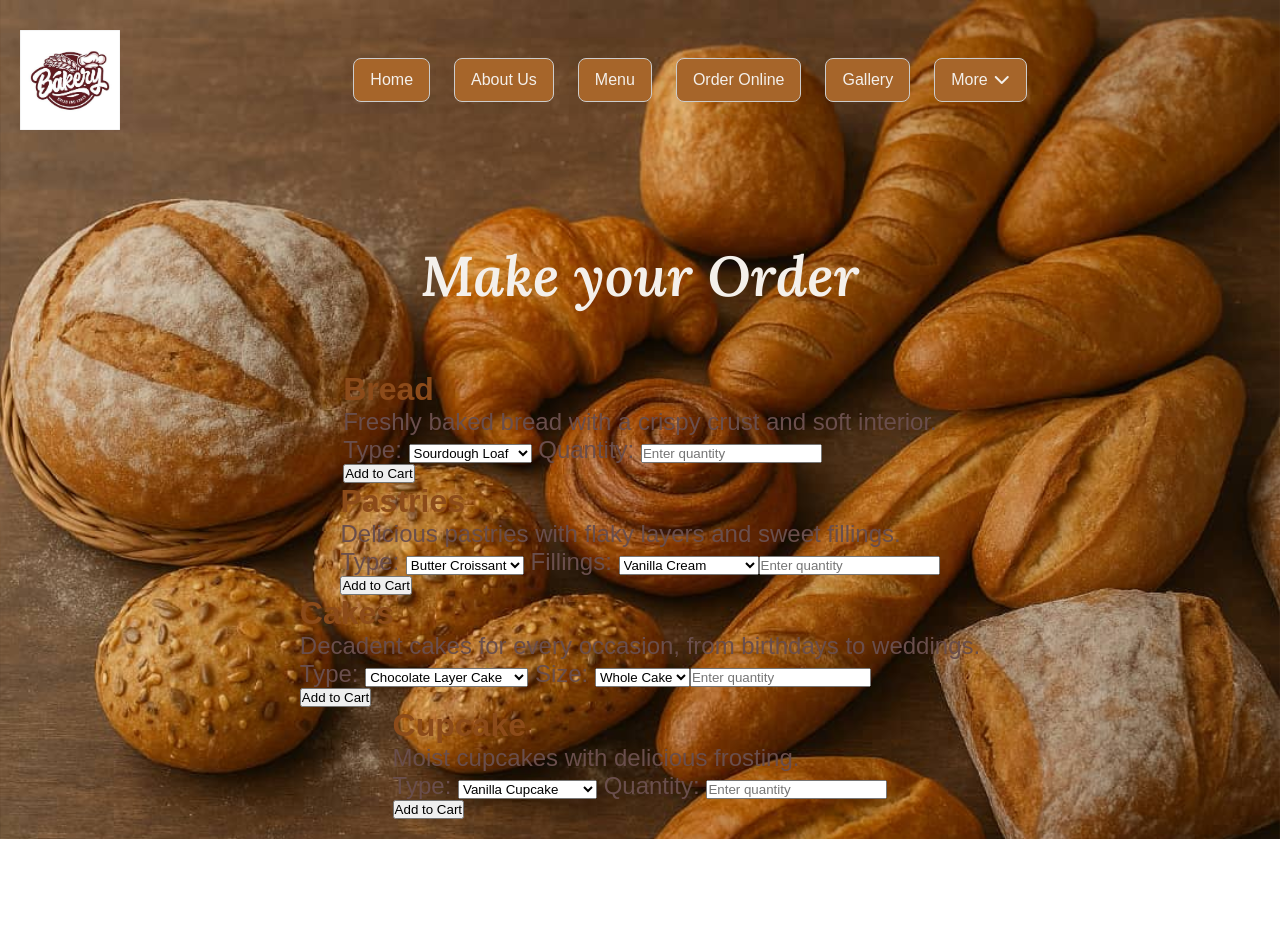
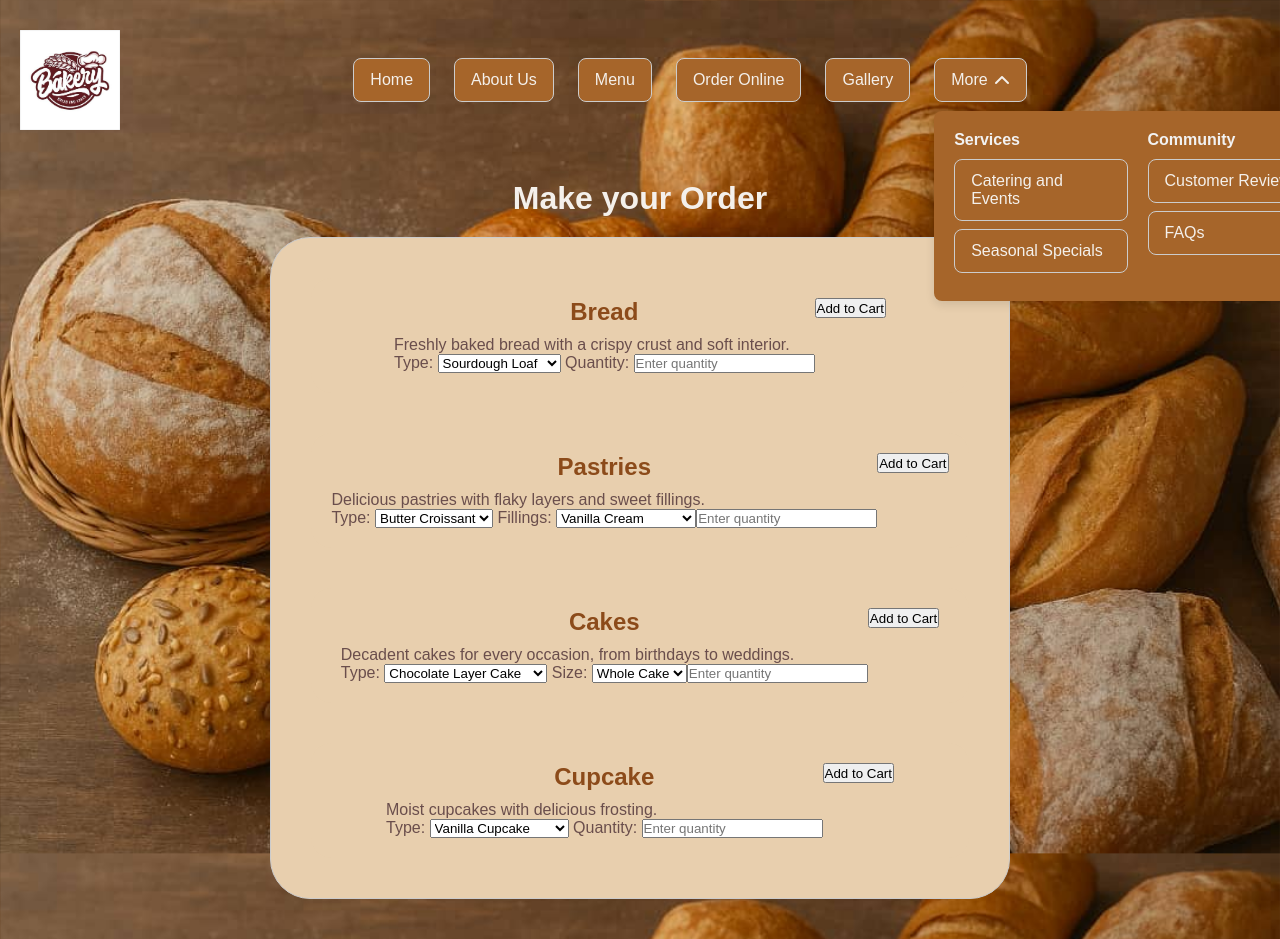
Before and after one commit to Oladdev/Sweet-Crumbs-Bakery, a plain HTML site: page orderpage.html in a window 1280 px wide. Both pictures are taken after a click on the link "More". Shown: the top 939 px of the page. Before the commit the page ends 839 px from the top, so only its background shows below. Drawn offline with Linux system fonts and the light colour scheme; a web font is replaced by a local one.

Commit message:
update order page

```diff
--- a/orderpage.html
+++ b/orderpage.html
@@ -50,8 +50,9 @@
       </div>
     </nav>
     <div class="product-section">
-      <header><h1>Make your Order</h1></header>
-    <div class="product">
+      <h1>Make your Order</h1>
+    <div class="product-container">
+      <div class="product">
         <div class="product-info">
             <h3>Bread</h3>
             <p>Freshly baked bread with a crispy crust and soft interior.</p>
@@ -126,5 +127,24 @@
         <button>Add to Cart</button>
     </div>
     </div>
+    </div>
 </body>
+
+
+  <script>
+    const menu = document.querySelector(".mega-menu");
+    const toggle = menu.querySelector("#mega-toggle");
+
+    toggle.addEventListener("click", (e) => {
+      e.preventDefault();
+      menu.classList.toggle("open");
+    });
+
+    // close when clicking outside
+    document.addEventListener("click", (e) => {
+      if (!menu.contains(e.target)) menu.classList.remove("open");
+    });
+  </script>
+
 </html>
+</html>
--- a/styles.css
+++ b/styles.css
@@ -247,9 +247,13 @@ header h1 {
   gap: 8px;
   transition: background-color 0.3s ease;
 }
-/* Order Page*/
+
+/****************** Order Page***************/
 
 .product-section {
+  /* background-color: #a6652a; */
+  max-width: 1500px;
+  box-shadow: #8c4b1a;
   color: #f4f0eb;
   padding: 20px;
   display: flex;
@@ -257,32 +261,39 @@ header h1 {
   align-items: center;
   justify-content: center;
 }
-/* .menu-item {
-  width: 1000px;
-  height: 200px;
+.product-container {
+  height: auto;
   border: 1px solid #ccc;
-  border-radius: 20px;
+  border-radius: 40px;
   background-color: #e8cfae;
   margin: 20px;
+  padding: 20px;
   display: flex;
-} */
+  flex-direction: column;
+}
 
-/* .product {
+.product {
   display: flex;
   flex-wrap: wrap;
-  gap: 50px;
   justify-content: center;
   padding: 20px;
   background-color: #e8cfae;
-  width: 1000px;
   border-radius: 20px;
   margin: 20px;
-} */
+}
+
 .product-info {
-  font-size: 1.5rem;
+  font-size: 1rem;
   color: #6a4e4c;
 }
+
 .product-info h3 {
   color: #8c4b1a;
-  font-size: 2rem;
+  font-size: 1.5rem;
+  text-align: center;
+  margin-bottom: 10px;
 }
+
+.product button {
+  height: 20px;
+}
```
